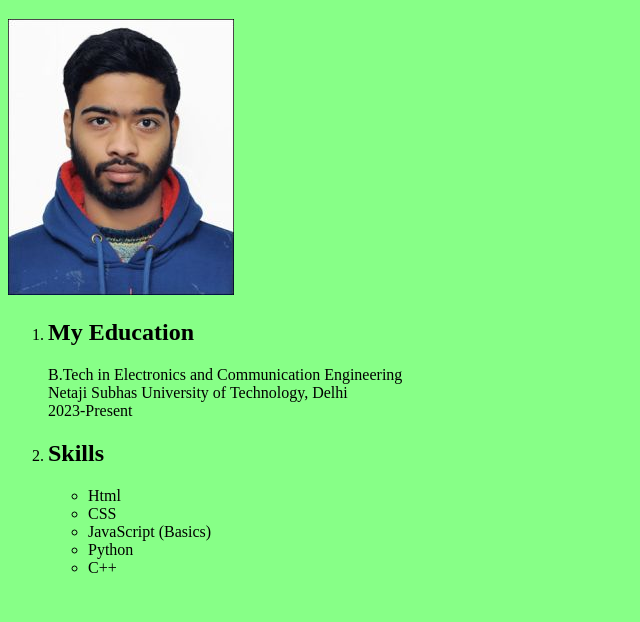
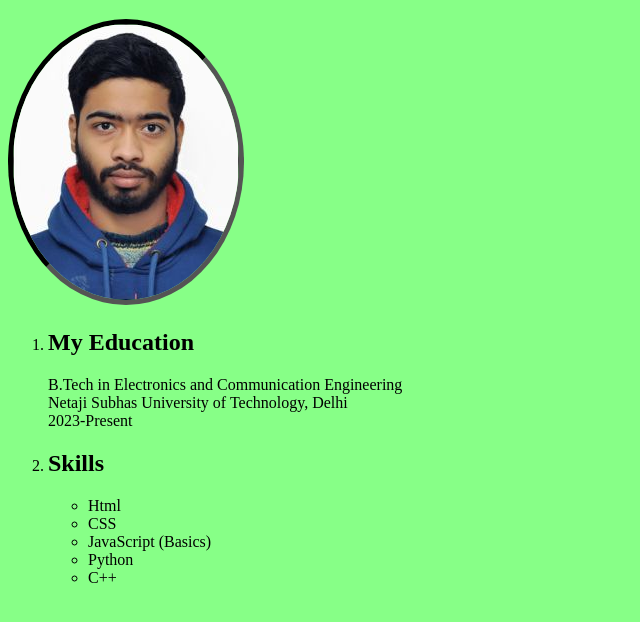
Before and after one commit to Kavyansh-Saini/Portfolio_html, a plain HTML site: page index.html in a window 1280 px wide. Shown: the part 98-720 px from the top of the page, without its empty margins (0-640 px from the left). Drawn offline with Linux system fonts and the light colour scheme.

Commit message:
updated index.html

```diff
--- a/index.html
+++ b/index.html
@@ -6,6 +6,10 @@
     <style>
         body{
             background-color: rgb(135, 255, 135);
+        }
+        img{
+            border-radius: 50%;
+            border: 5px inset black;
         }
 
     </style>
```
